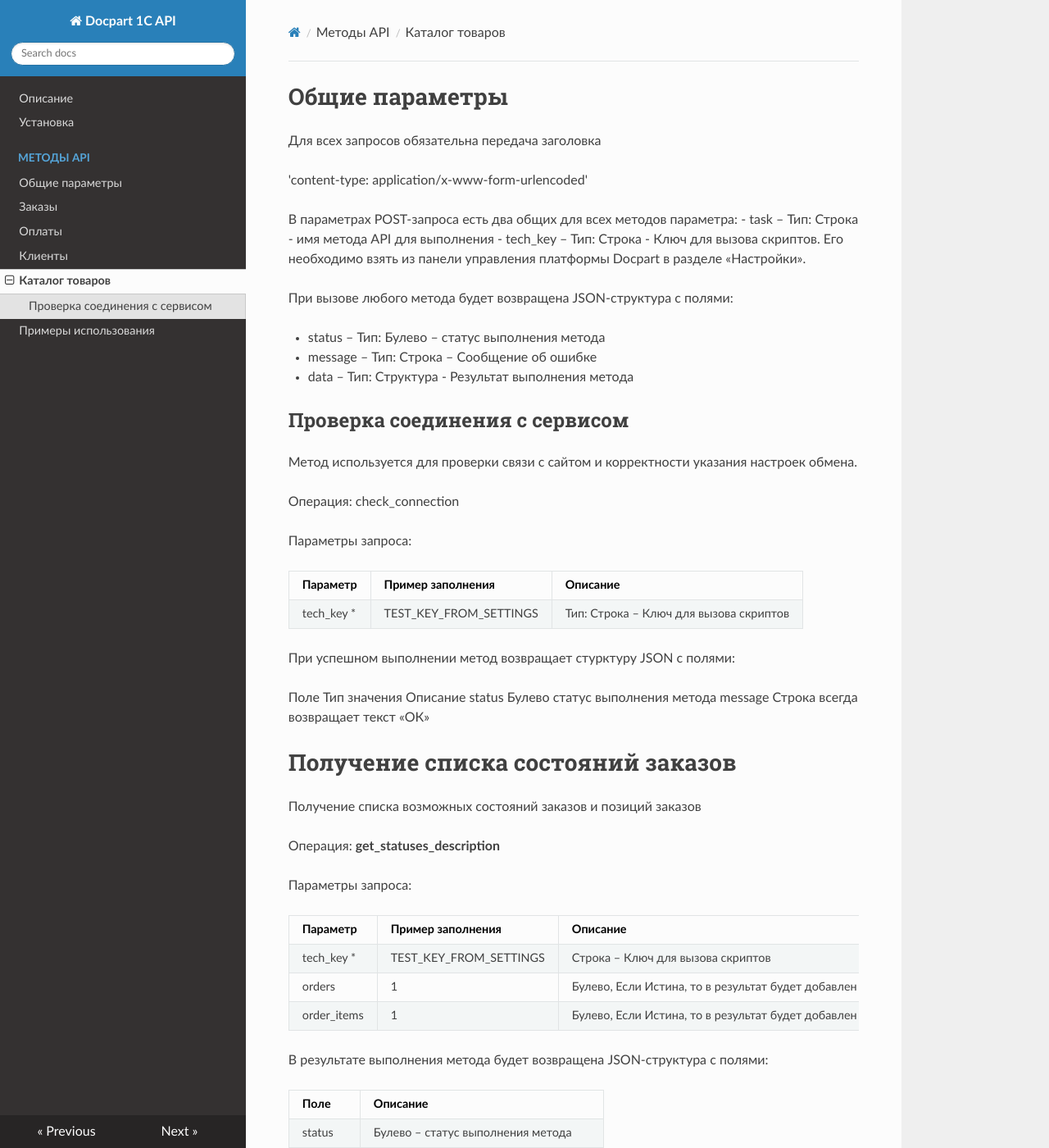
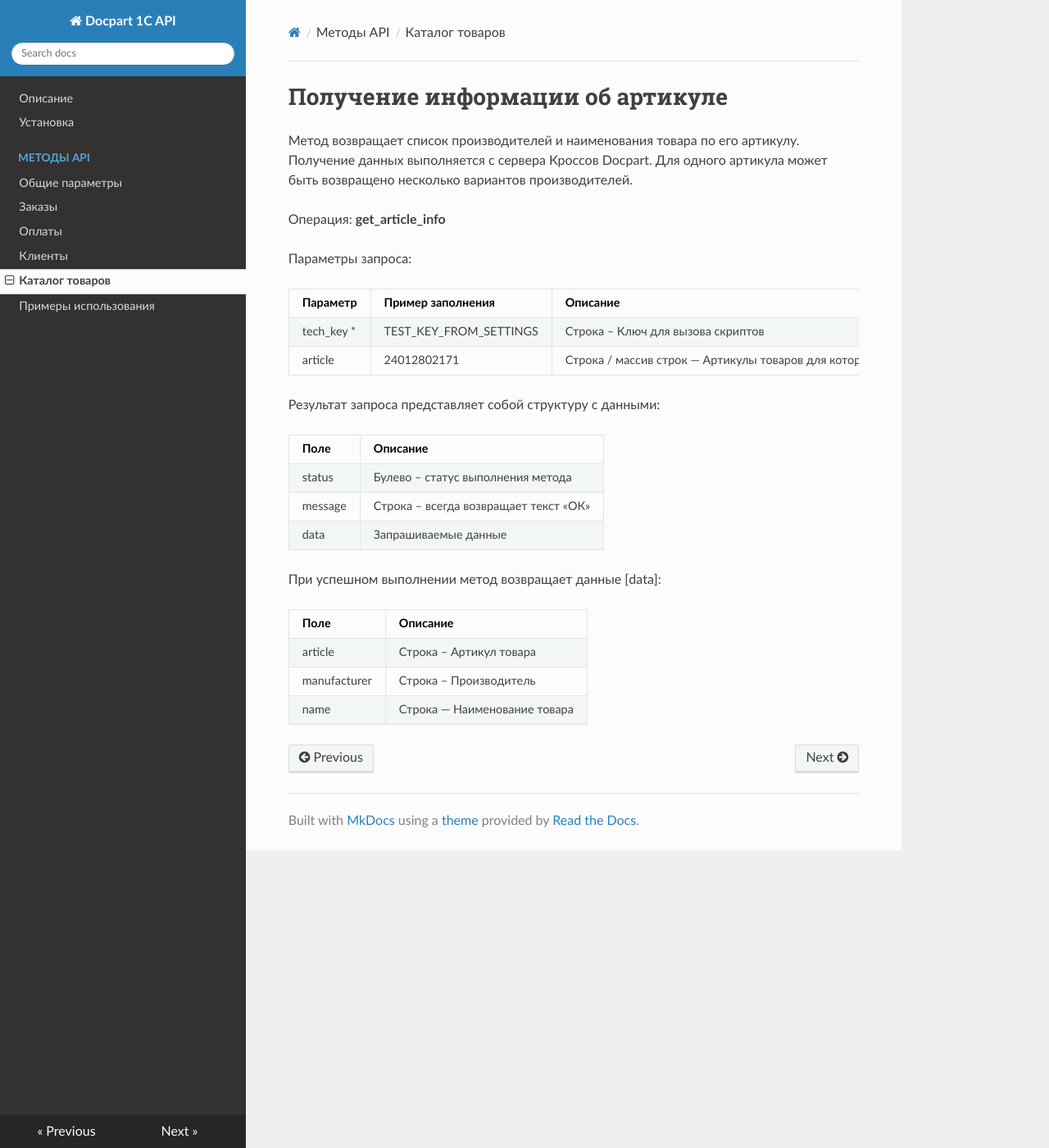
Before and after one commit to emayskiy/Docpart_1C_API_WIKI, an MkDocs documentation site: the page built from docs/cat_methods.md, in a window 1280 px wide and 1400 px high. Shown: the whole window at 82% size. Built offline with MkDocs 1.6.1, drawn with Linux system fonts in a browser that asks for light colours; nearby versions of some CDN libraries; some of the changed text lies outside the part shown.

Commit message:
Add payments and cats methods

```diff
--- a/docs/cat_methods.md
+++ b/docs/cat_methods.md
@@ -1,87 +1,28 @@
-# Общие параметры
+# Получение информации об артикуле
 
+Метод возвращает список производителей и наименования товара по его артикулу. Получение данных выполняется с сервера Кроссов Docpart. Для одного артикула может быть возвращено несколько вариантов производителей.
 
-Для всех запросов обязательна передача заголовка
-
-'content-type: application/x-www-form-urlencoded'
-
-В параметрах POST-запроса есть два общих для всех методов параметра:
-- task – Тип: Строка - имя метода API для выполнения
-- tech_key – Тип: Строка - Ключ для вызова скриптов. Его необходимо взять из панели управления платформы Docpart в разделе «Настройки».
-
-При вызове любого метода будет возвращена JSON-структура с полями:
-
-- status – Тип: Булево – статус выполнения метода
-- message – Тип: Строка – Сообщение об ошибке
-- data – Тип: Структура - Результат выполнения метода
-
-## Проверка соединения с сервисом
-Метод используется для проверки связи с сайтом и корректности указания настроек обмена.
-
-Операция: check_connection
+Операция: **get_article_info**
 
 Параметры запроса:
 
-|Параметр | Пример заполнения |	Описание|
+|**Параметр**|**Пример заполнения**|**Описание** |
 |---|---|---|
-|tech_key *|TEST_KEY_FROM_SETTINGS|Тип: Строка – Ключ для вызова скриптов|
+|tech_key *|TEST_KEY_FROM_SETTINGS|Строка – Ключ для вызова скриптов|
+|article|24012802171|Строка / массив строк — Артикулы товаров для которых необходимо получить информацию|
 
-При успешном выполнении метод возвращает стурктуру JSON с полями:
+Результат запроса представляет собой структуру с данными:
 
-Поле	Тип значения	Описание
-status	Булево	статус выполнения метода
-message	Строка	всегда возвращает текст «ОК»
+|**Поле** |**Описание** |
+|---|---|
+|status|Булево – статус выполнения метода|
+|message|Строка – всегда возвращает текст «ОК»|
+|data|Запрашиваемые данные|
 
+При успешном выполнении метод возвращает данные [data]:
 
-Получение списка состояний заказов
-==================================
-
-Получение списка возможных состояний заказов и позиций заказов
-
-Операция: **get_statuses_description**
-
-Параметры запроса:
-
-| **Параметр** | **Пример заполнения** | **Описание**
-|---|---|---|
-| tech_key *| TEST_KEY_FROM_SETTINGS | Строка – Ключ для вызова скриптов|
-| orders |1|Булево, Если Истина, то в результат будет добавлен список состояний заказов|
-|order\_items|1|Булево, Если Истина, то в результат будет добавлен список состояний позиций заказов (товаров)|
-
-В результате выполнения метода будет возвращена JSON-структура с полями:
-
-|**Поле**|**Описание**|
+|**Поле** |**Описание** |
 |---|---|
-|status| Булево – статус выполнения метода|
-|message|Строка – всегда возвращает текст «ОК»|
-|data|Запрашиваемые данные|При успешном выполнении метод возвращает данные \[data\]:|
-
-
-|**Поле**|**Описание**|
-|---|---|
-|orders|Массив состояний заказа|
-|order\_items| Массив состояний позиций заказа (товаров)|
-
-
-Структура массива состояний заказов - orders:
-
-|**Поле**|**Описание**|
-|---|---|
-|id|Число, Идентификатор статуса|
-|name|Строка, Наименование статуса|
-|color|Строка, Цвет статуса на сайте|
-|for\_paid|Булево, Статус устанавливается для оплаченных заказов|
-|for\_created|Булево, статус устанавливается для новых заказов|
-|order|Число, порядок сортировки|
-
-Структура массива состояний заказов - order\_items:
-
-|**Поле**|**Описание**|
-|---|---|
-|id|Число, Идентификатор статуса позиции|
-|name|Строка, Наименование статуса позиции|
-|color|Строка, Цвет статуса позиции на сайте|
-|count\_flag|Булево, при установке статуса товар с наличия будет зарезервирован|
-|issue\_flag|Булево, при устанвоке статуса товар будет выдан покупателю|
-|for\_created|Булево, статус устанавливается для новых заказов|
-|order|Число, порядок сортировки|
+|article|Строка – Артикул товара|
+|manufacturer|Строка – Производитель|
+|name|Строка — Наименование товара|
```
Also changed, not shown: docs/payment_methods.md (+23 -38 lines).
